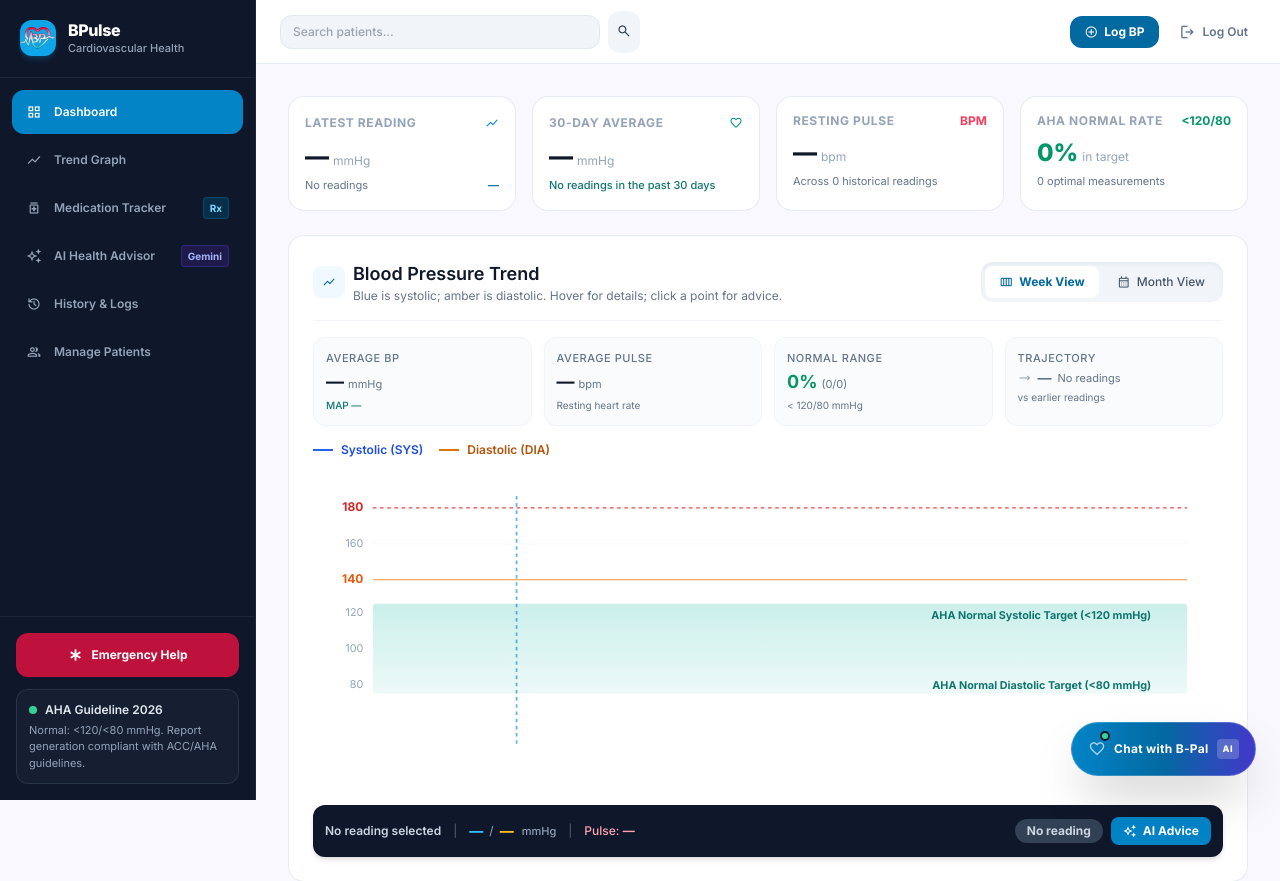
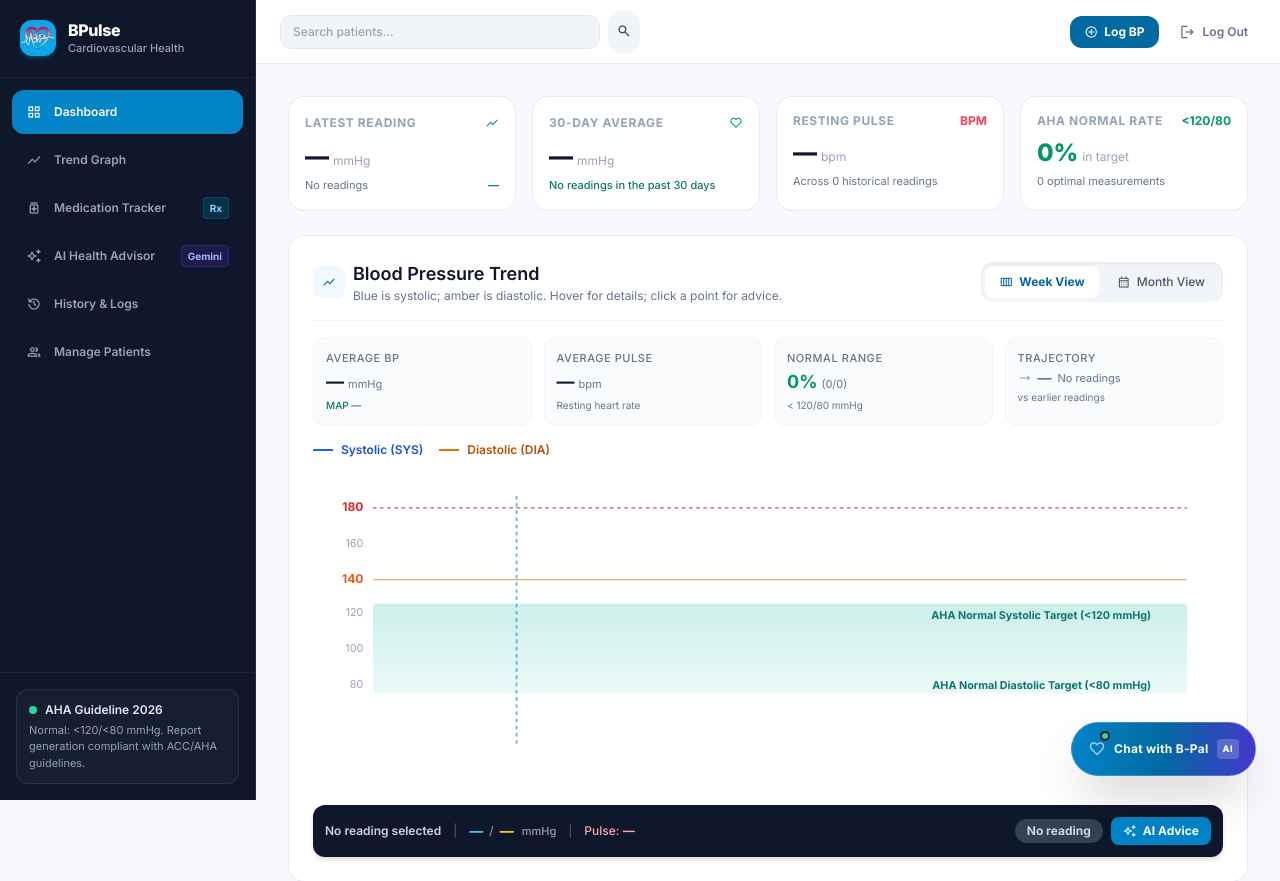
Before and after one commit to YsaMee/BPulse-Blood-Pressure-Tracker, a Flask app: page /dashboard in a window 1280 px wide. Shown: the top 881 px of the page. Run offline with Flask 3, Linux system fonts and the light colour scheme; the visitor is signed in with stand-in values (Sample User, id 1); some libraries are stand-ins or nearby versions.

Commit message:
Tanggalon sa nato ang emergency button

```diff
--- a/templates/base.html
+++ b/templates/base.html
@@ -133,12 +133,6 @@
 
     <!-- Bottom Sidebar Info Card (AHA Guideline 2026) -->
     <div class="p-4 border-t border-slate-800/80">
-      <button type="button" onclick="openEmergencyHelp()"
-              class="w-full mb-3 flex items-center justify-center gap-2 rounded-xl bg-rose-700 hover:bg-rose-800 text-white px-3 py-2.5 text-xs font-bold shadow-sm transition-colors focus:outline-none focus:ring-2 focus:ring-rose-300"
-              aria-haspopup="dialog" aria-controls="emergency-help-dialog">
-        <span class="material-symbols-outlined text-base">emergency</span>
-        <span>Emergency Help</span>
-      </button>
       <div class="p-3 rounded-xl bg-slate-800/50 border border-slate-700/60 text-xs">
         <div class="flex items-center gap-2 text-slate-200 font-semibold mb-1">
           <span class="w-2 h-2 rounded-full bg-emerald-400"></span>
@@ -343,75 +337,6 @@
 
   </div>
 
-  {% if user %}
-    <button type="button" onclick="openEmergencyHelp()"
-            class="md:hidden fixed bottom-6 left-4 sm:left-6 z-50 flex items-center gap-2 rounded-full bg-rose-700 hover:bg-rose-800 text-white px-4 py-3 text-xs font-bold shadow-xl border border-white/30 transition-colors focus:outline-none focus:ring-2 focus:ring-rose-300"
-            aria-haspopup="dialog" aria-controls="emergency-help-dialog">
-      <span class="material-symbols-outlined text-base">emergency</span>
-      <span>Emergency Help</span>
-    </button>
-
-    <div id="emergency-help-dialog" class="hidden fixed inset-0 z-[70] items-center justify-center bg-slate-950/60 p-4"
-         role="dialog" aria-modal="true" aria-labelledby="emergency-help-title">
-      <section class="w-full max-w-md rounded-2xl bg-white p-5 shadow-2xl border border-rose-200">
-        <div class="flex items-start gap-3">
-          <span class="material-symbols-outlined text-rose-700 text-2xl" aria-hidden="true">emergency</span>
-          <div>
-            <h2 id="emergency-help-title" class="text-lg font-extrabold text-slate-900">Emergency Help</h2>
-            <p class="mt-2 text-sm leading-relaxed text-slate-700">
-              If someone has severe chest pain, trouble breathing, faints, has sudden weakness or confusion, or may be in immediate danger, call emergency services now. Do not wait for this app.
-            </p>
-            <p class="mt-2 text-sm leading-relaxed text-slate-700">
-              BPulse is not an emergency service and cannot contact anyone for you. Do not change or take extra medication based only on this app.
-            </p>
-          </div>
-        </div>
-        <div class="mt-5 flex flex-wrap justify-end gap-2">
-          <button type="button" onclick="closeEmergencyHelp()"
-                  class="rounded-xl px-4 py-2 text-sm font-semibold text-slate-700 hover:bg-slate-100">
-            Close
-          </button>
-          <a href="tel:911"
-             class="inline-flex items-center gap-1.5 rounded-xl bg-rose-700 px-4 py-2 text-sm font-bold text-white hover:bg-rose-800">
-            <span class="material-symbols-outlined text-base" aria-hidden="true">call</span>
-            Call 911
-          </a>
-        </div>
-      </section>
-    </div>
-  {% endif %}
-
-  {% if user %}
-    <script>
-      const emergencyHelpDialog = document.getElementById('emergency-help-dialog');
-      let emergencyHelpOpener = null;
-
-      function openEmergencyHelp() {
-        if (!emergencyHelpDialog) return;
-        emergencyHelpOpener = document.activeElement;
-        emergencyHelpDialog.classList.remove('hidden');
-        emergencyHelpDialog.classList.add('flex');
-        emergencyHelpDialog.querySelector('a[href="tel:911"]').focus();
-      }
-
-      function closeEmergencyHelp() {
-        if (!emergencyHelpDialog) return;
-        emergencyHelpDialog.classList.add('hidden');
-        emergencyHelpDialog.classList.remove('flex');
-        if (emergencyHelpOpener) emergencyHelpOpener.focus();
-      }
-
-      emergencyHelpDialog.addEventListener('click', function (event) {
-        if (event.target === emergencyHelpDialog) closeEmergencyHelp();
-      });
-      document.addEventListener('keydown', function (event) {
-        if (event.key === 'Escape' && !emergencyHelpDialog.classList.contains('hidden')) {
-          closeEmergencyHelp();
-        }
-      });
-    </script>
-  {% endif %}
-
   {% if user and curr_p %}
     <script>
       const exportModal = document.getElementById('export-modal');
--- a/templates/dashboard.html
+++ b/templates/dashboard.html
@@ -22,11 +22,6 @@
           <p class="mt-1 text-xs text-rose-900">
             If you have no severe symptoms, sit quietly and repeat the measurement after at least one minute. If it is still above 180 systolic or 120 diastolic, contact a healthcare professional immediately.
           </p>
-          <button type="button" onclick="openEmergencyHelp()"
-                  class="mt-3 inline-flex items-center gap-1.5 rounded-lg bg-rose-700 px-3 py-2 text-xs font-bold text-white hover:bg-rose-800">
-            <span class="material-symbols-outlined text-sm" aria-hidden="true">emergency</span>
-            Emergency Help
-          </button>
         </div>
       </div>
     </section>
```
